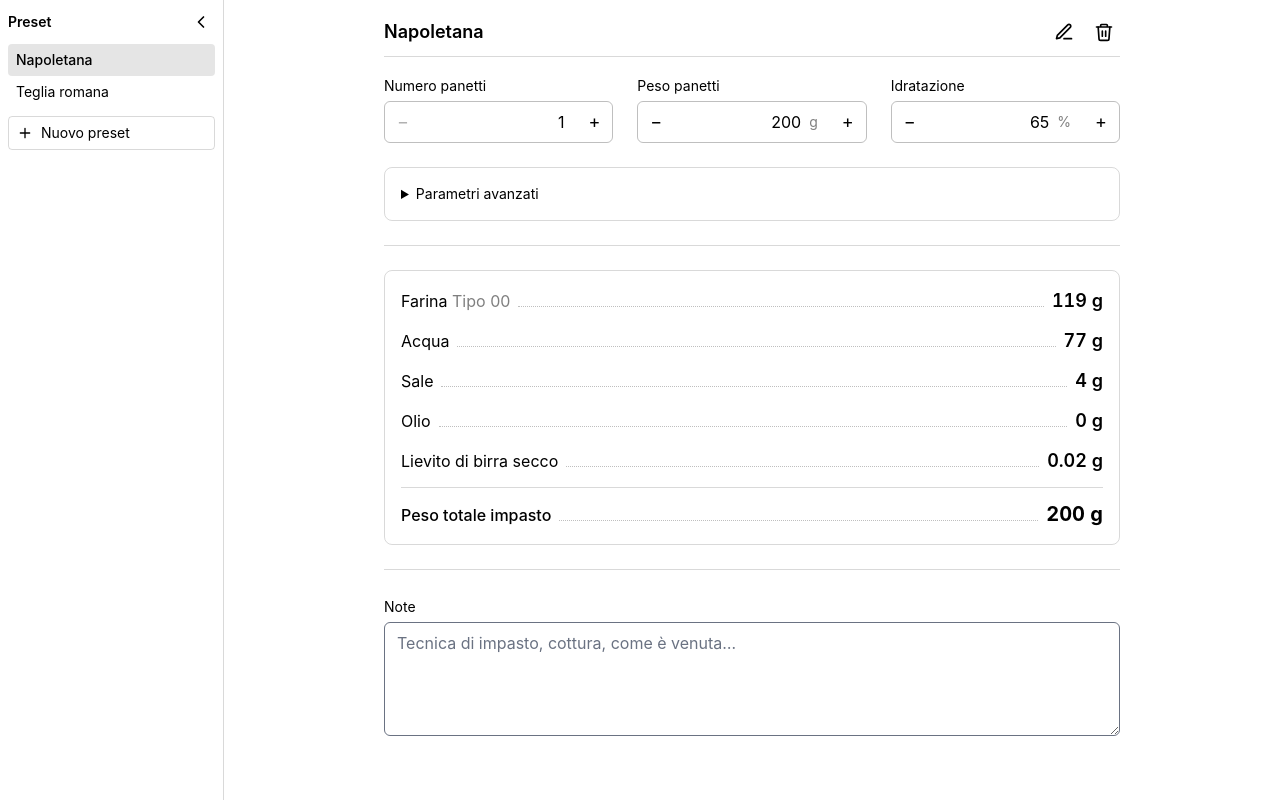
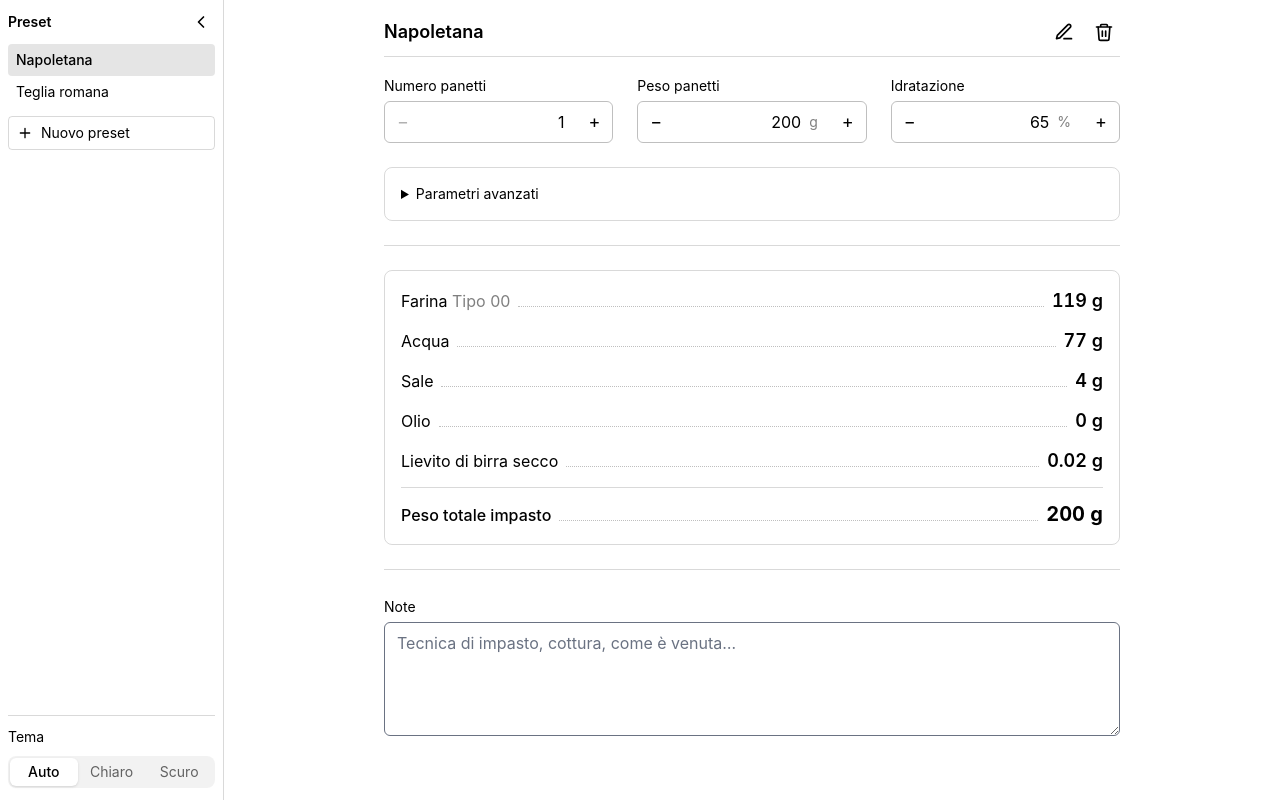
Before and after one commit to zapolab/pizza-calc, a SvelteKit app: page / in a window 1280 px wide. Built offline with nearby package versions, Linux system fonts and the light colour scheme.

Commit message:
feat: dark mode ui (#8)

```diff
--- a/src/app.html
+++ b/src/app.html
@@ -4,6 +4,20 @@
 		<meta charset="utf-8" />
 		<meta name="viewport" content="width=device-width, initial-scale=1" />
 		<meta name="text-scale" content="scale" />
+		<!-- Blocking: the theme must land before the first paint. Mirrors src/lib/theme.ts. -->
+		<script>
+			try {
+				const stored = localStorage.getItem('theme');
+				const choice = stored === 'light' || stored === 'dark' ? stored : 'auto';
+				document.documentElement.classList.toggle(
+					'dark',
+					choice === 'dark' ||
+						(choice === 'auto' && matchMedia('(prefers-color-scheme: dark)').matches)
+				);
+			} catch {
+				/* storage blocked: fall back to the light default */
+			}
+		</script>
 		%sveltekit.head%
 	</head>
 	<body data-sveltekit-preload-data="hover">
--- a/src/lib/SegmentedControl.svelte
+++ b/src/lib/SegmentedControl.svelte
@@ -3,19 +3,25 @@
 		options: readonly { id: T; label: string }[];
 		value: T;
 		label: string;
+		/** Span the parent and split it into equal segments, instead of sizing to content. */
+		fill?: boolean;
 	};
 
-	let { options, value = $bindable(), label }: Props = $props();
+	let { options, value = $bindable(), label, fill = false }: Props = $props();
 </script>
 
-<div role="group" aria-label={label} class="flex rounded-lg bg-black/5 p-0.5 text-sm">
+<div
+	role="group"
+	aria-label={label}
+	class="flex rounded-lg bg-ink/5 p-0.5 text-sm {fill ? 'w-full' : ''}"
+>
 	{#each options as option (String(option.id))}
 		<button
 			type="button"
 			aria-pressed={value === option.id}
-			class="min-w-14 rounded-md px-3 py-1 {value === option.id
-				? 'bg-white font-medium shadow-sm'
-				: 'text-black/60 hover:text-black'}"
+			class="rounded-md px-3 py-1 {fill ? 'flex-1' : 'min-w-14'} {value === option.id
+				? 'bg-raised font-medium shadow-sm'
+				: 'text-ink/60 hover:text-ink'}"
 			onclick={() => (value = option.id)}
 		>
 			{option.label}
--- /dev/null
+++ b/src/lib/theme.svelte.ts
@@ -0,0 +1,40 @@
+import { browser } from '$app/environment';
+import {
+	DARK_QUERY,
+	parseChoice,
+	resolveTheme,
+	THEME_STORAGE_KEY,
+	type Theme,
+	type ThemeChoice
+} from './theme';
+
+class ThemeState {
+	#choice = $state<ThemeChoice>('auto');
+	#systemPrefersDark = $state(false);
+
+	constructor() {
+		if (!browser) return;
+
+		this.#choice = parseChoice(localStorage.getItem(THEME_STORAGE_KEY));
+
+		const query = matchMedia(DARK_QUERY);
+		this.#systemPrefersDark = query.matches;
+		// `auto` tracks the device live, not only at load.
+		query.addEventListener('change', (event) => (this.#systemPrefersDark = event.matches));
+	}
+
+	get choice(): ThemeChoice {
+		return this.#choice;
+	}
+
+	set choice(choice: ThemeChoice) {
+		this.#choice = choice;
+		if (browser) localStorage.setItem(THEME_STORAGE_KEY, choice);
+	}
+
+	get current(): Theme {
+		return resolveTheme(this.#choice, this.#systemPrefersDark);
+	}
+}
+
+export const theme = new ThemeState();
--- /dev/null
+++ b/src/lib/theme.ts
@@ -0,0 +1,24 @@
+export type ThemeChoice = 'auto' | 'light' | 'dark';
+export type Theme = 'light' | 'dark';
+
+export const themeChoices: { id: ThemeChoice; label: string }[] = [
+	{ id: 'auto', label: 'Auto' },
+	{ id: 'light', label: 'Chiaro' },
+	{ id: 'dark', label: 'Scuro' }
+];
+
+export const THEME_STORAGE_KEY = 'theme';
+
+/** Class on `<html>`; the `dark:` variant and the `.dark` token block key off it. */
+export const DARK_CLASS = 'dark';
+
+export const DARK_QUERY = '(prefers-color-scheme: dark)';
+
+export function resolveTheme(choice: ThemeChoice, systemPrefersDark: boolean): Theme {
+	if (choice === 'auto') return systemPrefersDark ? 'dark' : 'light';
+	return choice;
+}
+
+export function parseChoice(raw: string | null): ThemeChoice {
+	return themeChoices.some((choice) => choice.id === raw) ? (raw as ThemeChoice) : 'auto';
+}
--- a/src/routes/+layout.svelte
+++ b/src/routes/+layout.svelte
@@ -1,8 +1,14 @@
 <script lang="ts">
 	import './layout.css';
 	import favicon from '$lib/assets/favicon.svg';
+	import { DARK_CLASS } from '$lib/theme';
+	import { theme } from '$lib/theme.svelte';
 
 	let { children } = $props();
+
+	$effect(() => {
+		document.documentElement.classList.toggle(DARK_CLASS, theme.current === 'dark');
+	});
 </script>
 
 <svelte:head><link rel="icon" href={favicon} /></svelte:head>
--- a/src/routes/+page.svelte
+++ b/src/routes/+page.svelte
@@ -3,6 +3,8 @@
 	import NumberField from '$lib/NumberField.svelte';
 	import SegmentedControl from '$lib/SegmentedControl.svelte';
 	import { flourTypeName, flourTypes, nextFlourTypeId } from '$lib/flours';
+	import { themeChoices } from '$lib/theme';
+	import { theme } from '$lib/theme.svelte';
 	import {
 		cloneValues,
 		defaultValues,
@@ -142,7 +144,7 @@
 	{/if}
 
 	<aside
-		class="fixed inset-y-0 left-0 z-40 w-56 shrink-0 overflow-y-auto border-r bg-white transition-transform
+		class="fixed inset-y-0 left-0 z-40 flex w-56 shrink-0 flex-col overflow-y-auto border-r bg-surface transition-transform
 			sm:static sm:translate-x-0 sm:bg-transparent sm:transition-none
 			{mobileSidebarOpen ? 'translate-x-0' : '-translate-x-full'}
 			{sidebarOpen ? 'sm:w-56' : 'sm:w-12'}"
@@ -152,7 +154,7 @@
 
 			<button
 				type="button"
-				class="rounded p-1 hover:bg-black/5 sm:hidden"
+				class="rounded p-1 hover:bg-ink/5 sm:hidden"
 				aria-label="Chiudi barra laterale"
 				onclick={() => (mobileSidebarOpen = false)}
 			>
@@ -172,7 +174,7 @@
 
 			<button
 				type="button"
-				class="rounded p-1 hover:bg-black/5 max-sm:hidden"
+				class="rounded p-1 hover:bg-ink/5 max-sm:hidden"
 				aria-label={sidebarOpen ? 'Comprimi barra laterale' : 'Espandi barra laterale'}
 				title={sidebarOpen ? 'Comprimi' : 'Espandi'}
 				onclick={() => (sidebarOpen = !sidebarOpen)}
@@ -192,14 +194,20 @@
 			</button>
 		</div>
 
-		<div class={sidebarOpen ? '' : 'hidden max-sm:block'}>
+		<!-- `hidden` and `flex` are both base utilities, so the collapsed branch reaches
+			 display through the `max-sm:` variant, which Tailwind emits later. -->
+		<div
+			class={sidebarOpen
+				? 'flex min-h-0 flex-1 flex-col'
+				: 'hidden min-h-0 flex-1 flex-col max-sm:flex'}
+		>
 			<ul class="px-2">
 				{#each presets as preset (preset.id)}
 					<li>
 						<button
 							type="button"
-							class="w-full truncate rounded px-2 py-1.5 text-left text-sm hover:bg-black/5
-								{preset.id === selectedId ? 'bg-black/10 font-medium' : ''}"
+							class="w-full truncate rounded px-2 py-1.5 text-left text-sm hover:bg-ink/5
+								{preset.id === selectedId ? 'bg-ink/10 font-medium' : ''}"
 							onclick={() => selectPreset(preset)}
 						>
 							{preset.name}
@@ -211,7 +219,7 @@
 			<div class="p-2">
 				<button
 					type="button"
-					class="flex w-full items-center gap-2 rounded border px-2 py-1.5 text-sm hover:bg-black/5"
+					class="flex w-full items-center gap-2 rounded border px-2 py-1.5 text-sm hover:bg-ink/5"
 					onclick={createPreset}
 				>
 					<svg
@@ -228,6 +236,15 @@
 					Nuovo preset
 				</button>
 			</div>
+
+			<hr class="mx-2 mt-auto" />
+
+			<div class="p-2">
+				<span class="text-sm">Tema</span>
+				<div class="mt-2 mb-1">
+					<SegmentedControl fill label="Tema" options={themeChoices} bind:value={theme.choice} />
+				</div>
+			</div>
 		</div>
 	</aside>
 
@@ -235,7 +252,7 @@
 		<div class="mb-4 flex items-center gap-2 border-b pb-2">
 			<button
 				type="button"
-				class="rounded p-1.5 hover:bg-black/5 sm:hidden"
+				class="rounded p-1.5 hover:bg-ink/5 sm:hidden"
 				aria-label="Apri barra laterale"
 				onclick={() => (mobileSidebarOpen = true)}
 			>
@@ -271,7 +288,7 @@
 
 			<button
 				type="button"
-				class="rounded p-1.5 hover:bg-black/5 disabled:opacity-40"
+				class="rounded p-1.5 hover:bg-ink/5 disabled:opacity-40"
 				aria-label="Rinomina preset"
 				title="Rinomina"
 				disabled={!selectedPreset}
@@ -294,7 +311,7 @@
 
 			<button
 				type="button"
-				class="rounded p-1.5 hover:bg-black/5 disabled:opacity-40"
+				class="rounded p-1.5 hover:bg-ink/5 disabled:opacity-40"
 				aria-label="Elimina preset"
 				title="Elimina preset"
 				disabled={!selectedPreset}
@@ -319,7 +336,7 @@
 
 		<dialog
 			bind:this={deleteDialog}
-			class="m-auto max-w-sm rounded-lg border bg-white p-4 backdrop:bg-black/40"
+			class="m-auto max-w-sm rounded-lg border bg-surface p-4 text-ink backdrop:bg-black/40"
 		>
 			<h3 class="text-lg font-semibold">Eliminare il preset?</h3>
 			<p class="mt-2 text-sm">
@@ -328,14 +345,15 @@
 			<div class="mt-4 flex justify-end gap-2">
 				<button
 					type="button"
-					class="rounded border px-3 py-1.5 text-sm hover:bg-black/5"
+					class="rounded border px-3 py-1.5 text-sm hover:bg-ink/5"
 					onclick={() => deleteDialog?.close()}
 				>
 					Annulla
 				</button>
 				<button
 					type="button"
-					class="rounded border border-red-600 px-3 py-1.5 text-sm text-red-600 hover:bg-red-50"
+					class="rounded border border-red-600 px-3 py-1.5 text-sm text-red-600 hover:bg-red-50
+						dark:border-red-500 dark:text-red-400 dark:hover:bg-red-950"
 					onclick={deletePreset}
 				>
 					Elimina
@@ -374,10 +392,14 @@
 
 			<details
 				bind:open={advancedOpen}
-				class="mt-6 rounded-lg border p-4 {hasAdvancedErrors ? 'border-red-600' : ''}"
+				class="mt-6 rounded-lg border p-4 {hasAdvancedErrors
+					? 'border-red-600 dark:border-red-500'
+					: ''}"
 			>
 				<summary
-					class="cursor-pointer text-sm select-none {hasAdvancedErrors ? 'text-red-600' : ''}"
+					class="cursor-pointer text-sm select-none {hasAdvancedErrors
+						? 'text-red-600 dark:text-red-400'
+						: ''}"
 				>
 					Parametri avanzati
 				</summary>
@@ -392,7 +414,7 @@
 								<select
 									id="flour-{i}"
 									bind:value={flour.flourTypeId}
-									class="mt-1 w-full rounded-md border-black/25"
+									class="mt-1 w-full rounded-md border-ink/25"
 								>
 									{#each flourTypes as flourType (flourType.id)}
 										<option value={flourType.id}>{flourType.name}</option>
@@ -415,7 +437,7 @@
 								{#if values.flours.length > 1}
 									<button
 										type="button"
-										class="mt-7 flex h-10.5 w-10 items-center justify-center rounded p-1.5 hover:bg-black/5"
+										class="mt-7 flex h-10.5 w-10 items-center justify-center rounded p-1.5 hover:bg-ink/5"
 										aria-label="Rimuovi farina {i + 1}"
 										title="Rimuovi"
 										onclick={() => removeFlour(i)}
@@ -440,12 +462,12 @@
 				</div>
 
 				{#if errors.flours}
-					<p class="mt-2 text-sm text-red-700">{errors.flours}</p>
+					<p class="mt-2 text-sm text-red-700 dark:text-red-400">{errors.flours}</p>
 				{/if}
 
 				<button
 					type="button"
-					class="mt-3 flex items-center gap-2 rounded border px-2 py-1.5 text-sm hover:bg-black/5 disabled:opacity-40"
+					class="mt-3 flex items-center gap-2 rounded border px-2 py-1.5 text-sm hover:bg-ink/5 disabled:opacity-40"
 					disabled={values.flours.length >= MAX_FLOURS}
 					onclick={addFlour}
 				>
@@ -540,7 +562,8 @@
 
 		{#if hasErrors}
 			<p
-				class="mb-4 rounded-lg border border-red-600 bg-red-50 p-3 text-sm text-red-700"
+				class="mb-4 rounded-lg border border-red-600 bg-red-50 p-3 text-sm text-red-700
+					dark:border-red-500 dark:bg-red-950 dark:text-red-300"
 				role="alert"
 			>
 				Alcuni parametri non sono validi, si prega di correggerli.
@@ -553,20 +576,20 @@
 					<div class="flex items-baseline gap-2">
 						<span class="truncate">
 							Farina
-							{#if singleFlourName}<span class="text-black/50">{singleFlourName}</span>{/if}
+							{#if singleFlourName}<span class="text-ink/50">{singleFlourName}</span>{/if}
 						</span>
-						<span class="min-w-4 flex-1 border-b border-dotted border-black/25"></span>
+						<span class="min-w-4 flex-1 border-b border-dotted border-ink/25"></span>
 						<span class="text-lg font-semibold tabular-nums">{results.flour} g</span>
 					</div>
 
 					{#if results.flours.length > 1}
-						<ul class="mt-2 space-y-1 pl-4 text-sm text-black/60">
+						<ul class="mt-2 space-y-1 pl-4 text-sm text-ink/60">
 							{#each results.flours as flour, i (i)}
 								<li class="flex items-baseline gap-2">
 									<span class="truncate">{flourTypeName(flour.flourTypeId, i)}</span>
-									<span class="min-w-4 flex-1 border-b border-dotted border-black/15"></span>
+									<span class="min-w-4 flex-1 border-b border-dotted border-ink/15"></span>
 									<span class="w-10 text-right tabular-nums">{flour.percent}%</span>
-									<span class="w-14 text-right font-medium text-black/80 tabular-nums">
+									<span class="w-14 text-right font-medium text-ink/80 tabular-nums">
 										{flour.weight} g
 									</span>
 								</li>
@@ -576,29 +599,29 @@
 				</li>
 				<li class="flex items-baseline gap-2">
 					<span>Acqua</span>
-					<span class="min-w-4 flex-1 border-b border-dotted border-black/25"></span>
+					<span class="min-w-4 flex-1 border-b border-dotted border-ink/25"></span>
 					<span class="text-lg font-semibold tabular-nums">{results.water} g</span>
 				</li>
 				<li class="flex items-baseline gap-2">
 					<span>Sale</span>
-					<span class="min-w-4 flex-1 border-b border-dotted border-black/25"></span>
+					<span class="min-w-4 flex-1 border-b border-dotted border-ink/25"></span>
 					<span class="text-lg font-semibold tabular-nums">{results.salt} g</span>
 				</li>
 				<li class="flex items-baseline gap-2">
 					<span>Olio</span>
-					<span class="min-w-4 flex-1 border-b border-dotted border-black/25"></span>
+					<span class="min-w-4 flex-1 border-b border-dotted border-ink/25"></span>
 					<span class="text-lg font-semibold tabular-nums">{results.oil} g</span>
 				</li>
 				<li class="flex items-baseline gap-2">
 					<span>{yeast.label}</span>
-					<span class="min-w-4 flex-1 border-b border-dotted border-black/25"></span>
+					<span class="min-w-4 flex-1 border-b border-dotted border-ink/25"></span>
 					<span class="text-lg font-semibold tabular-nums">{yeast.amount} g</span>
 				</li>
 			</ul>
 
 			<div class="mt-3 flex items-baseline gap-2 border-t pt-3">
 				<span class="font-medium">Peso totale impasto</span>
-				<span class="min-w-4 flex-1 border-b border-dotted border-black/25"></span>
+				<span class="min-w-4 flex-1 border-b border-dotted border-ink/25"></span>
 				<span class="text-xl font-bold tabular-nums">{results.totalWeight} g</span>
 			</div>
 		</div>
--- a/src/routes/layout.css
+++ b/src/routes/layout.css
@@ -1,18 +1,48 @@
 @import 'tailwindcss';
 @plugin '@tailwindcss/forms';
 
+@custom-variant dark (&:where(.dark, .dark *));
+
+/* `inline` is required: the tokens point at vars that change per theme. */
+@theme inline {
+	--color-ink: var(--ink);
+	--color-surface: var(--surface);
+	--color-raised: var(--raised);
+}
+
+:root {
+	--ink: #000000;
+	--surface: #ffffff;
+	--raised: #ffffff;
+	color-scheme: light;
+}
+
+:root.dark {
+	--ink: #f4f4f5;
+	--surface: #18181b;
+	--raised: #27272a;
+	color-scheme: dark;
+}
+
 @layer base {
+	body {
+		background-color: var(--surface);
+		color: var(--ink);
+	}
+
 	/* v4 defaults `border` to currentColor; containers get a hairline, controls override it. */
 	*,
 	::before,
 	::after {
-		border-color: rgb(0 0 0 / 0.15);
+		border-color: color-mix(in oklab, var(--ink) 15%, transparent);
 	}
 
-	input:not([type='checkbox']):not([type='radio']),
-	select,
-	textarea {
+	/* `:is()` lifts every branch to the specificity of the first, which the forms
+	   plugin's later `textarea, select` rule would otherwise tie and win. */
+	:is(input:not([type='checkbox']):not([type='radio']), select, textarea) {
 		border-radius: var(--radius-md);
+		background-color: var(--surface);
+		color: var(--ink);
 	}
 
 	input[type='number'] {
```
Also changed, not shown: src/lib/NumberField.svelte (+6 -6 lines), 1 other file (tests, documents, lock files or other folders).
